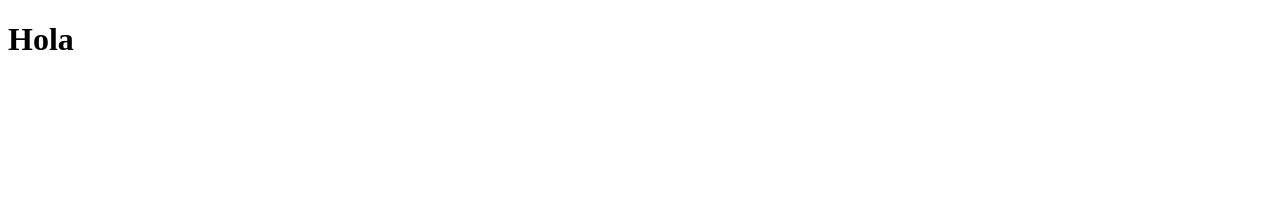
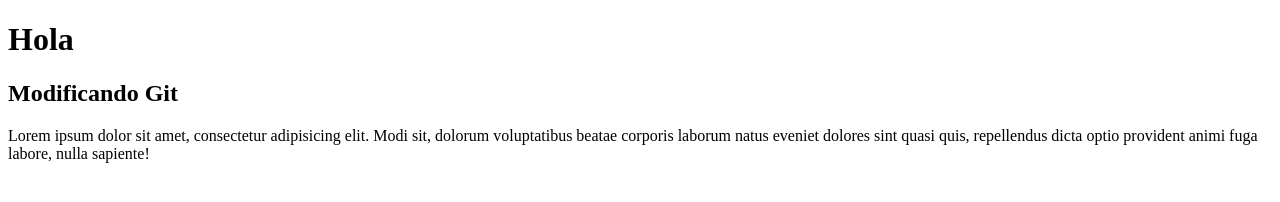
Before and after one commit to clzlozano/programacionwebclz, a plain HTML site: page index.html in a window 1280 px wide. Drawn offline with Linux system fonts and the light colour scheme.

Commit message:
codigo modificado como version 1.1

```diff
--- a/index.html
+++ b/index.html
@@ -6,5 +6,7 @@
 </head>
 <body>
 	<h1>Hola</h1>
+	<h2>Modificando Git</h2>
+	<p>Lorem ipsum dolor sit amet, consectetur adipisicing elit. Modi sit, dolorum voluptatibus beatae corporis laborum natus eveniet dolores sint quasi quis, repellendus dicta optio provident animi fuga labore, nulla sapiente!</p>
 </body>
 </html>
```
